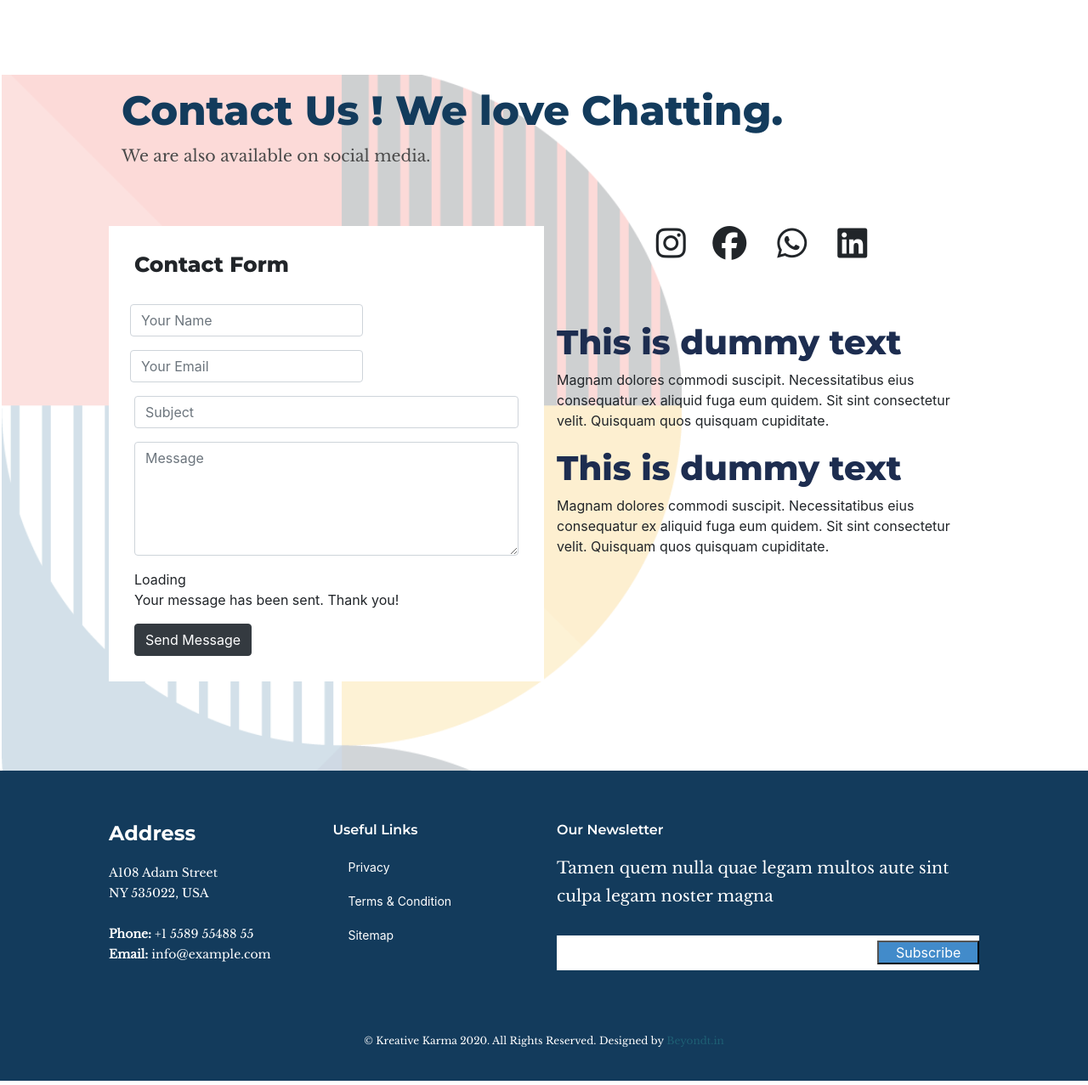
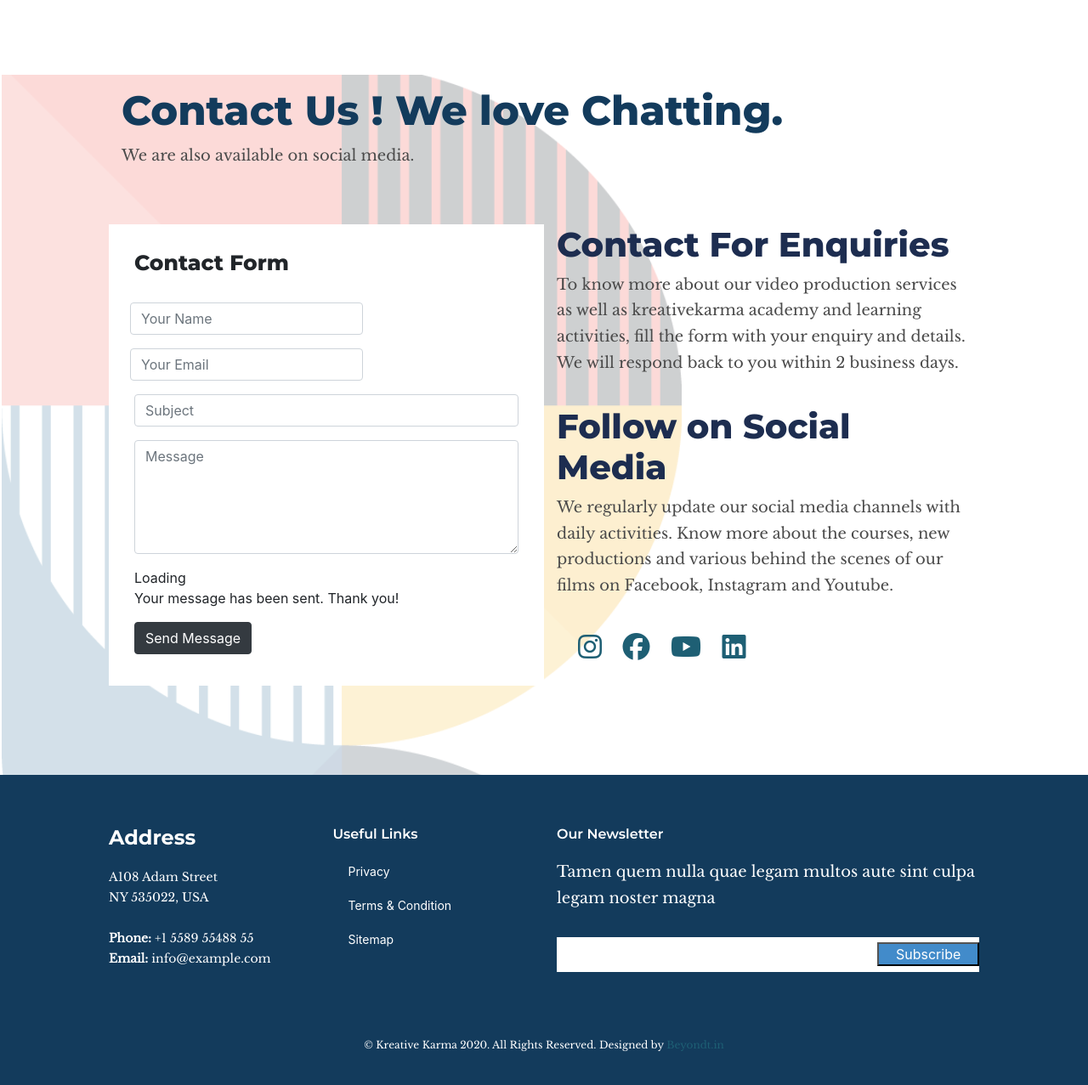
Before and after one commit to sbeyondt9/bootstrapsite.github.io, a PHP site: page /contact.html in a window 1280 px wide. Shown: the part 72-1349 px from the top of the page at 85% size. Run offline with PHP 8.4, Linux system fonts and the light colour scheme; some libraries are stand-ins or nearby versions.

Commit message:
Update on 17/11

```diff
--- a/assets/css/style.css
+++ b/assets/css/style.css
@@ -13,15 +13,13 @@
 }
 
 h1, h2, h3, h4, h5, h6, .font-primary {
-  /* font-family: "Raleway", sans-serif; */
-  /* font-family: 'Nobile', sans-serif; */
   font-family: 'Montserrat', sans-serif;
   font-weight: 800;
 }
 
 p {
   font-family: 'Libre Baskerville', serif;
-  font-size: 19px;
+  font-size: 18px;
   line-height: 1.7em;
   color: #4a4a4a;
 }
@@ -455,18 +453,26 @@
   color: #9eccf4;
 }
 
-/* iframe:hover {
-  width: 100%;
-} */
+
+
+
+
 /* CSS Added by AG */
+
+
+
+
 iframe {
   width: 100%;
   height: 260px;
 }
 
 #home-title {
-  background-image: url(https://s.studiobinder.com/wp-content/uploads/2018/03/Film-Lighting-Techniques-Cinematic-Look-Header-Image-StudioBinder.jpg);
+  /* background-image: url(https://s.studiobinder.com/wp-content/uploads/2018/03/Film-Lighting-Techniques-Cinematic-Look-Header-Image-StudioBinder.jpg); */
+  background-image: url(https://storage.googleapis.com/beyondt-wordpress.appspot.com/home-banner);
   background-position: center;
+  background-repeat: no-repeat;
+  background-size: cover;
 }
 
 #about {
@@ -527,7 +533,7 @@
 }
 
 #about-founder {
-  padding: 10% 0%;
+  padding: 5% 0%;
 }
 
 @media (max-width : 1000px) {}
@@ -669,3 +675,7 @@
     width: 800px;
     margin: 30px auto;
 }
+
+.social-icons{
+  padding: 10px;
+}
--- a/contact.html
+++ b/contact.html
@@ -53,7 +53,7 @@
 
 <!-- End Header -->
 
-<img style="z-index:-1;"class="design-graphic-contact"src="assets/bg-design-3-03.png" alt="">
+<img style="z-index:-1;" class="design-graphic-contact" src="assets/bg-design-3-03.png" alt="">
 
 <!-- ======= Contact Us Section ======= -->
 
@@ -93,28 +93,32 @@
             <div class="error-message"></div>
             <div class="sent-message">Your message has been sent. Thank you!</div>
           </div>
-          <div><button  class="btn btn-primary btn-dark"type="submit">Send Message</button></div>
+          <div><button class="btn btn-primary btn-dark" type="submit">Send Message</button></div>
         </form>
 
 
       </div>
 
       <div class="col-lg-6">
-        <div class="text-center">
-        <i class='fab fa-instagram' style='font-size:40px'></i>&nbsp;&nbsp;&nbsp;&nbsp;&nbsp;&nbsp;
-          <i class='fab fa-facebook' style='font-size:40px'></i> &nbsp;&nbsp;&nbsp;&nbsp;&nbsp;&nbsp;
-          <i class='fab fa-whatsapp' style='font-size:40px'></i> &nbsp;&nbsp;&nbsp;&nbsp;&nbsp;&nbsp;
-          <i class='fab fa-linkedin' style='font-size:40px'></i> <br>
-          </div><br><br><br>
+
         <div class="title-heading">
-          <h2>This is dummy text</h2>
-          <div class="text-left">Magnam dolores commodi suscipit. Necessitatibus eius consequatur ex aliquid fuga eum quidem. Sit sint consectetur velit. Quisquam quos quisquam cupiditate.</div>
+          <h2>Contact For Enquiries</h2>
+          <div class="text-left">
+            <p>To know more about our video production services as well as kreativekarma academy and learning activities, fill the form with your enquiry and details. We will respond back to you within 2 business days.</p></div>
         </div>
 
         <div class="title-heading">
-          <h2>This is dummy text</h2>
-          <div class="text-left">Magnam dolores commodi suscipit. Necessitatibus eius consequatur ex aliquid fuga eum quidem. Sit sint consectetur velit. Quisquam quos quisquam cupiditate.</div>
+          <h2>Follow on Social Media</h2>
+          <div class="text-left"><p>We regularly update our social media channels with daily activities. Know more about the courses, new productions and various behind the scenes of our films on Facebook, Instagram and Youtube.</p></div>
 
+          <br>
+
+          <div class="container">
+            <a class="social-icons" href="#"><i class='fab fa-instagram fa-2x'></i></a>
+            <a class="social-icons" href="#"><i class='fab fa-facebook fa-2x'></i></a>
+            <a class="social-icons" href="#"><i class='fab fa-youtube fa-2x'></i></a>
+            <a class="social-icons" href="#"><i class='fab fa-linkedin fa-2x'></i></a>
+          </div>
 
 
           <br>
```
Also changed, not shown: about.html (+18 -12 lines), index.html (+4 -20 lines), showreel.html (+31 -20 lines), asd.jpg (added), assets/bg-design.png (deleted), assets/bg-design2.png (deleted), assets/img/favicon.png (added), 1 other file. Lines whose indentation alone changed are shown as unchanged.
